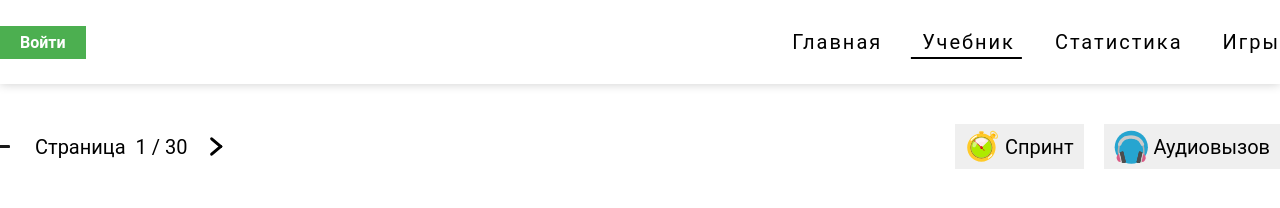
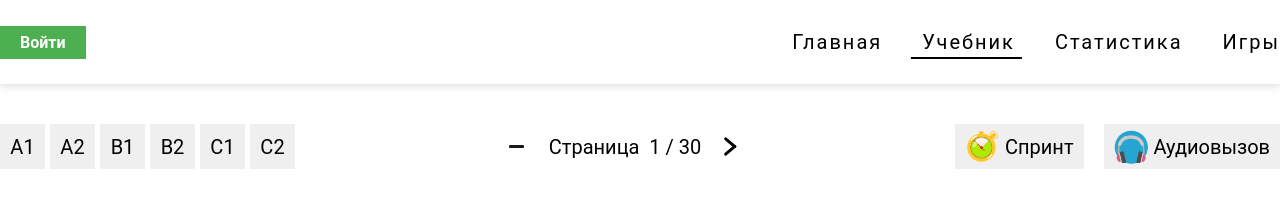
Before and after one commit to pavelguest/rs-lang, a website built with webpack: page rs-lang/src/index.html in a window 1280 px wide. Both pictures are taken after a click on the item "Учебник". Shown: the top 208 px of the page. Built offline with nearby package versions, Linux system fonts and the light colour scheme.

Commit message:
RSL-14 add buttons changing difficulty

```diff
--- /dev/null
+++ b/rs-lang/src/components/buttons/difficultyButtons.ts
@@ -0,0 +1,53 @@
+import { bookPage } from '../render/bookPage';
+import { state } from '../storage/state';
+import { Button } from './Button';
+class DifficultyButtons {
+  render() {
+    const difficultyButtons = document.createElement('div');
+    difficultyButtons.classList.add('nav-book__difficulties');
+    const buttonA1 = new Button(
+      'button-difficulty',
+      'a1',
+      this.changeDifficulty.bind(this, '0')
+    ).render();
+    const buttonA2 = new Button(
+      'button-difficulty',
+      'a2',
+      this.changeDifficulty.bind(this, '1')
+    ).render();
+    const buttonB1 = new Button(
+      'button-difficulty',
+      'b1',
+      this.changeDifficulty.bind(this, '2')
+    ).render();
+    const buttonB2 = new Button(
+      'button-difficulty',
+      'b2',
+      this.changeDifficulty.bind(this, '3')
+    ).render();
+    const buttonC1 = new Button(
+      'button-difficulty',
+      'c1',
+      this.changeDifficulty.bind(this, '4')
+    ).render();
+    const buttonC2 = new Button(
+      'button-difficulty',
+      'c2',
+      this.changeDifficulty.bind(this, '5')
+    ).render();
+    difficultyButtons.append(
+      buttonA1,
+      buttonA2,
+      buttonB1,
+      buttonB2,
+      buttonC1,
+      buttonC2
+    );
+    return difficultyButtons;
+  }
+  changeDifficulty(group: string) {
+    state.group = group;
+    bookPage.render();
+  }
+}
+export const difficultyButtons = new DifficultyButtons();
--- a/rs-lang/src/components/buttons/startingLoginButtons.ts
+++ b/rs-lang/src/components/buttons/startingLoginButtons.ts
@@ -6,21 +6,10 @@ import { startingPage } from '../render/startingPage';
 
 class StartingLoginButton {
   render() {
-    let button = null as HTMLElement | null;
-    if (!storage.isAuthorised) {
-      button = new Button(
-        'starting-page__login',
-        'Войти',
-        this.openLoginPopup.bind(this)
-      ).render();
-    } else {
-      button = new Button(
-        'starting-page__login',
-        'Выйти',
-        this.logout.bind(this)
-      ).render();
-    }
-    return button;
+    const props: [string, () => void] = storage.isAuthorised
+      ? ['Выйти', this.logout.bind(this)]
+      : ['Войти', this.openLoginPopup.bind(this)];
+    return new Button('starting-page__login', ...props).render();
   }
   openLoginPopup() {
     (document.querySelector('.popup-login') as HTMLElement)?.remove();
--- a/rs-lang/src/components/render/bookPage.ts
+++ b/rs-lang/src/components/render/bookPage.ts
@@ -2,6 +2,7 @@ import { header } from './header';
 import { startingLoginButton } from '../buttons/startingLoginButtons';
 import { pagination } from './pagination';
 import { gamesNavButtons } from '../buttons/gamesNavButtons';
+import { difficultyButtons } from '../buttons/difficultyButtons';
 class BookPage {
   render() {
     document.body.innerHTML = '';
@@ -26,10 +27,12 @@ class BookPage {
     const navButtons = document.createElement('div');
     navButtons.classList.add('games-buttons_wrapper');
 
-    navBook.append(pagination.render());
-    navBook.append(navButtons);
-    navButtons.append(gamesNavButtons.renderSprint());
-    navButtons.append(gamesNavButtons.renderAudioChallenge());
+    navBook.append(difficultyButtons.render(), pagination.render(), navButtons);
+
+    navButtons.append(
+      gamesNavButtons.renderSprint(),
+      gamesNavButtons.renderAudioChallenge()
+    );
 
     wrapper.append(navBook);
     pagination.addListeners();
--- a/rs-lang/src/components/storage/state.ts
+++ b/rs-lang/src/components/storage/state.ts
@@ -2,6 +2,7 @@ import { IState } from '../types/types';
 
 const state: IState = {
   currentPage: 'main',
+  group: '0',
   wordsArr: [],
 };
 
--- a/rs-lang/src/components/types/types.ts
+++ b/rs-lang/src/components/types/types.ts
@@ -17,6 +17,7 @@ export interface IWords {
 
 export interface IState {
   currentPage: string;
+  group: string;
   wordsArr: IWords[];
 }
 
--- a/rs-lang/src/index.ts
+++ b/rs-lang/src/index.ts
@@ -13,3 +13,4 @@ import './components/render/renderLoginPopup';
 import './components/render/startingPage';
 import './components/buttons/startingLoginButtons';
 import './components/buttons/gamesNavButtons';
+import './components/buttons/difficultyButtons';
--- a/rs-lang/src/scss/components/_buttons.scss
+++ b/rs-lang/src/scss/components/_buttons.scss
@@ -1,3 +1,9 @@
+.button {
+  position: relative;
+  &:active {
+    transform: translate(0,2px);
+  }
+}
 .create-button,
 .login-button {
   width: 100%;
@@ -97,3 +103,10 @@
   background: url("./../images/audiochallenge-icon.svg");
   background-size: 100% 100%;
 }
+
+.button-difficulty {
+  width: 45px;
+  height: 45px;
+  font-size: 20px;
+  text-transform: uppercase;
+}
--- a/rs-lang/src/scss/pages/_book-page.scss
+++ b/rs-lang/src/scss/pages/_book-page.scss
@@ -11,3 +11,9 @@
   align-items: center;
   column-gap: 20px;
 }
+.nav-book__difficulties {
+  display: flex;
+  justify-content: start;
+  align-items: center;
+  column-gap: 5px;
+}
```
